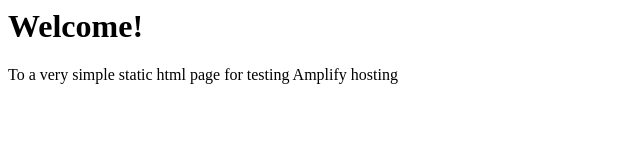
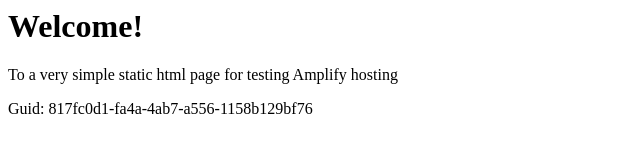
Before and after one commit to aws-aemilia-syd/Github-PR-Commit-Integration-Test-DoNotTouch-v0-preprod-ap-southeast-2, a website: page src/index.html in a window 1280 px wide. Shown: the whole page, without its empty margins (0-640 px from the left). Drawn offline with Linux system fonts and the light colour scheme.

Commit message:
commit from integ tests

```diff
--- a/src/index.html
+++ b/src/index.html
@@ -1,3 +1,5 @@
+
+
 <html lang="en">
 
 <head>
@@ -10,6 +12,6 @@
 <body>
     <h1>Welcome!</h1>
     <p>To a very simple static html page for testing Amplify hosting</p>
-</body>
+    <p>Guid: 817fc0d1-fa4a-4ab7-a556-1158b129bf76</p></body>
 
 </html>
```
